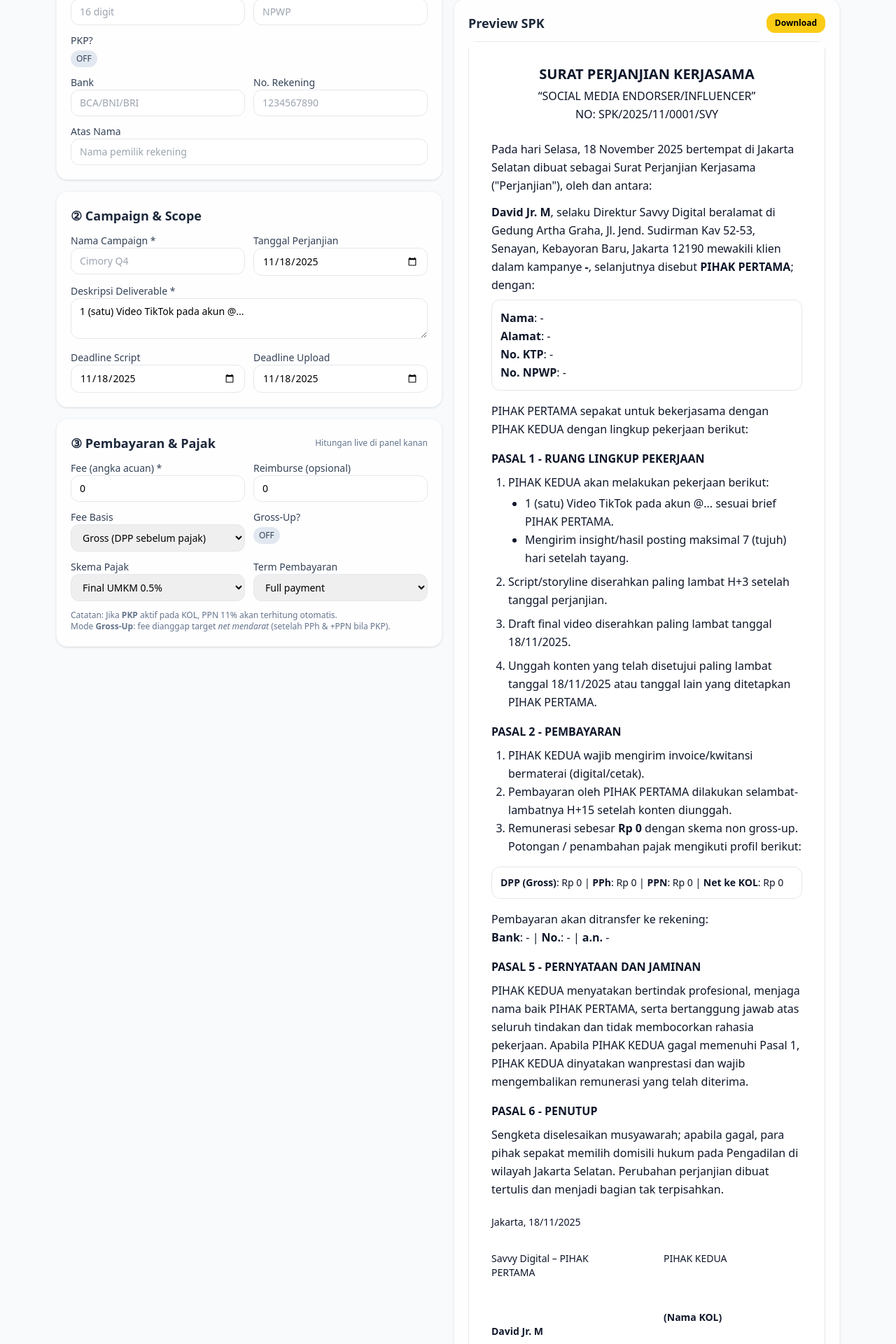
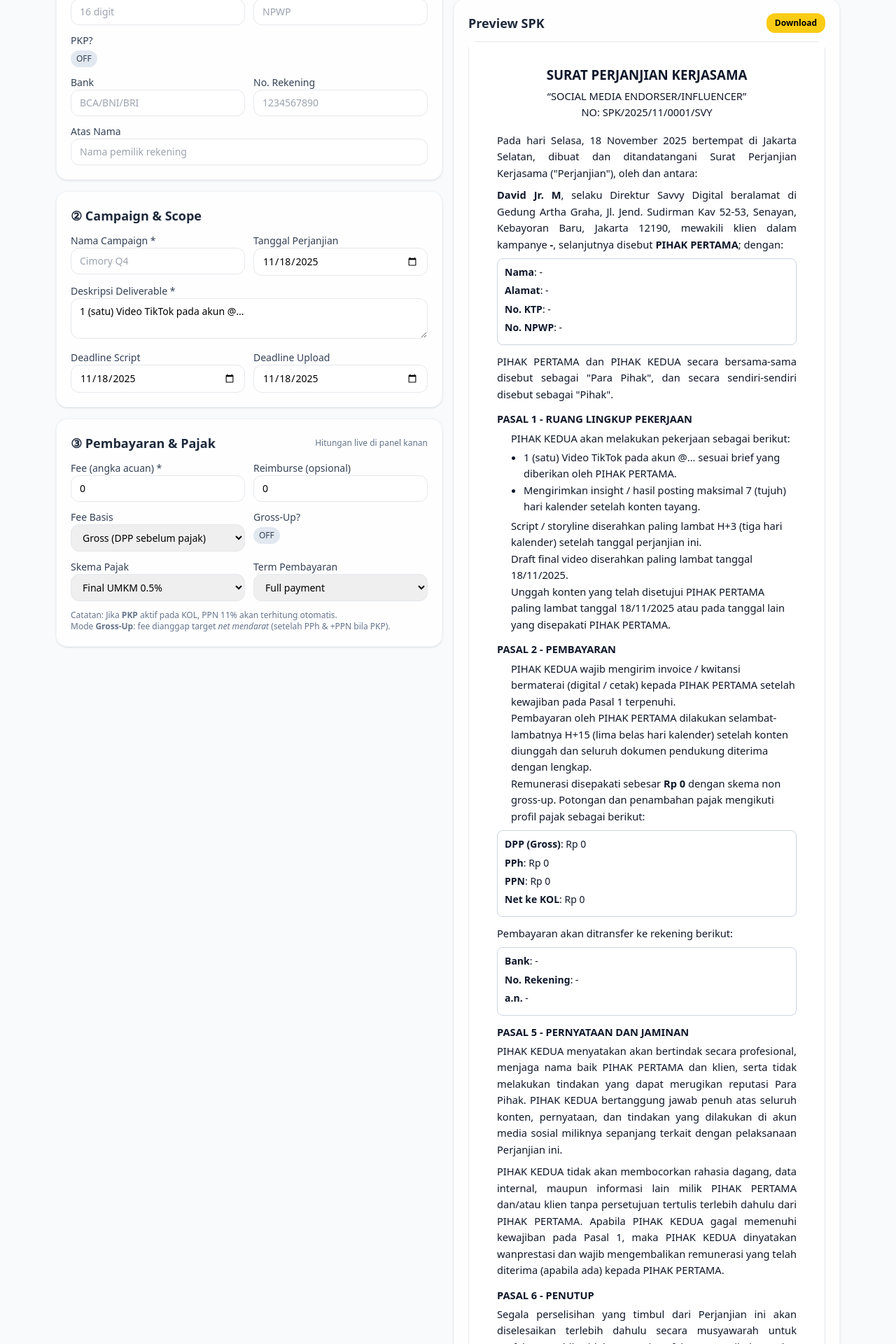
Before and after one commit to savvydigitalid/SPKGenerator, a React (Vite) app: page / in a window 1280 px wide. Shown: the part 340-2260 px from the top of the page at 70% size. Built offline with nearby package versions, Linux system fonts and the light colour scheme.

Commit message:
Refactor SPKPreview component layout and logic
Refactor SPKPreview component for improved readability and structure.

```diff
--- a/src/App.jsx
+++ b/src/App.jsx
@@ -351,41 +351,45 @@ function SPKPreview({ form, amounts }) {
   const seq = useMemo(
     () =>
       form.spkNumber ||
-      makeDocNumber("SPK", nextSequence("spk_seq"), new Date(form.spkIssueDate)),
-    // eslint-disable-next-line react-hooks/exhaustive-deps
-    []
+      makeDocNumber(
+        "SPK",
+        nextSequence("spk_seq"),
+        new Date(form.spkIssueDate)
+      ),
+    [] // freeze di render pertama
   );
   form.spkNumber = seq;
 
+  const issueDate = new Date(form.spkIssueDate);
+
   return (
-    <div className="p-8 text-slate-900 leading-relaxed bg-white">
-      <h2 className="text-center text-xl font-bold mb-1">
-        SURAT PERJANJIAN KERJASAMA
-      </h2>
-      <p className="text-center mb-6">
-        “SOCIAL MEDIA ENDORSER/INFLUENCER”
-        <br />
-        NO: {seq}
-      </p>
-      <p className="mb-3">
+    <div className="spk-print">
+      <h2>SURAT PERJANJIAN KERJASAMA</h2>
+      <div className="spk-subtitle">
+        <span>“SOCIAL MEDIA ENDORSER/INFLUENCER”</span>
+        <span>NO: {seq}</span>
+      </div>
+
+      <p>
         Pada hari{" "}
-        {new Date(form.spkIssueDate).toLocaleDateString("id-ID", {
+        {issueDate.toLocaleDateString("id-ID", {
           weekday: "long",
           day: "2-digit",
           month: "long",
           year: "numeric",
         })}{" "}
-        bertempat di Jakarta Selatan dibuat sebagai Surat Perjanjian Kerjasama
-        ("Perjanjian"), oleh dan antara:
+        bertempat di Jakarta Selatan, dibuat dan ditandatangani Surat
+        Perjanjian Kerjasama (&quot;Perjanjian&quot;), oleh dan antara:
       </p>
-      <p className="mb-2">
+
+      <p>
         <b>David Jr. M</b>, selaku Direktur Savvy Digital beralamat di{" "}
-        {form.companyAddress} mewakili klien dalam kampanye{" "}
+        {form.companyAddress}, mewakili klien dalam kampanye{" "}
         <b>{form.campaignName || "-"}</b>, selanjutnya disebut{" "}
         <b>PIHAK PERTAMA</b>; dengan:
       </p>
 
-      <div className="border rounded-xl p-3 mb-4">
+      <div className="spk-box">
         <p>
           <b>Nama</b>: {form.kolName || "-"}
         </p>
@@ -400,102 +404,152 @@ function SPKPreview({ form, amounts }) {
         </p>
       </div>
 
-      <p className="mb-4">
-        PIHAK PERTAMA sepakat untuk bekerjasama dengan PIHAK KEDUA dengan
-        lingkup pekerjaan berikut:
+      <p>
+        PIHAK PERTAMA dan PIHAK KEDUA secara bersama-sama disebut
+        sebagai &quot;Para Pihak&quot;, dan secara sendiri-sendiri
+        disebut sebagai &quot;Pihak&quot;.
       </p>
 
-      <h3 className="font-semibold mb-2">PASAL 1 - RUANG LINGKUP PEKERJAAN</h3>
-      <ol className="list-decimal ml-6 mb-4">
-        <li className="mb-2">
-          PIHAK KEDUA akan melakukan pekerjaan berikut:
-          <ul className="list-disc ml-6 mt-1">
-            <li>{form.deliverableDesc || "-"} sesuai brief PIHAK PERTAMA.</li>
-            <li>Mengirim insight/hasil posting maksimal 7 (tujuh) hari setelah tayang.</li>
+      <p className="spk-section-title">PASAL 1 - RUANG LINGKUP PEKERJAAN</p>
+      <ol>
+        <li>
+          PIHAK KEDUA akan melakukan pekerjaan sebagai berikut:
+          <ul>
+            <li>
+              {form.deliverableDesc || "-"} sesuai brief yang
+              diberikan oleh PIHAK PERTAMA.
+            </li>
+            <li>
+              Mengirimkan insight / hasil posting maksimal 7 (tujuh)
+              hari kalender setelah konten tayang.
+            </li>
           </ul>
         </li>
-        <li className="mb-2">
-          Script/storyline diserahkan paling lambat H+3 setelah tanggal
-          perjanjian.
+        <li>
+          Script / storyline diserahkan paling lambat H+3 (tiga hari
+          kalender) setelah tanggal perjanjian ini.
         </li>
-        <li className="mb-2">
+        <li>
           Draft final video diserahkan paling lambat tanggal{" "}
-          {new Date(form.uploadDeadline).toLocaleDateString("id-ID")}.
+          {issueDate.toLocaleDateString("id-ID")}.
         </li>
-        <li className="mb-2">
-          Unggah konten yang telah disetujui paling lambat tanggal{" "}
-          {new Date(form.uploadDeadline).toLocaleDateString("id-ID")} atau
-          tanggal lain yang ditetapkan PIHAK PERTAMA.
+        <li>
+          Unggah konten yang telah disetujui PIHAK PERTAMA paling
+          lambat tanggal{" "}
+          {new Date(form.uploadDeadline).toLocaleDateString("id-ID")}{" "}
+          atau pada tanggal lain yang disepakati PIHAK PERTAMA.
         </li>
       </ol>
 
-      <h3 className="font-semibold mb-2">PASAL 2 - PEMBAYARAN</h3>
-      <ol className="list-decimal ml-6 mb-4">
+      <p className="spk-section-title">PASAL 2 - PEMBAYARAN</p>
+      <ol>
         <li>
-          PIHAK KEDUA wajib mengirim invoice/kwitansi bermaterai
-          (digital/cetak).
+          PIHAK KEDUA wajib mengirim invoice / kwitansi bermaterai
+          (digital / cetak) kepada PIHAK PERTAMA setelah kewajiban
+          pada Pasal 1 terpenuhi.
         </li>
         <li>
-          Pembayaran oleh PIHAK PERTAMA dilakukan selambat-lambatnya H+15
-          setelah konten diunggah.
+          Pembayaran oleh PIHAK PERTAMA dilakukan selambat-lambatnya
+          H+15 (lima belas hari kalender) setelah konten diunggah dan
+          seluruh dokumen pendukung diterima dengan lengkap.
         </li>
         <li>
-          Remunerasi sebesar <b>{idr(form.feeInput)}</b> dengan skema{" "}
-          {form.grossUp ? "gross-up (target net)" : "non gross-up"}. Potongan /
-          penambahan pajak mengikuti profil berikut:
+          Remunerasi disepakati sebesar{" "}
+          <b>{idr(form.feeInput)}</b> dengan skema{" "}
+          {form.grossUp
+            ? "gross-up (target net KOL)"
+            : "non gross-up"}. Potongan dan penambahan pajak mengikuti
+          profil pajak sebagai berikut:
         </li>
       </ol>
 
-      <div className="border rounded-xl p-3 mb-4 text-sm">
+      <div className="spk-box">
         <p>
-          <b>DPP (Gross)</b>: {idr(amounts.gross)} | <b>PPh</b>:{" "}
-          {idr(amounts.withholding)} | <b>PPN</b>: {idr(amounts.vatAmount)} |{" "}
+          <b>DPP (Gross)</b>: {idr(amounts.gross)}
+        </p>
+        <p>
+          <b>PPh</b>: {idr(amounts.withholding)}
+        </p>
+        <p>
+          <b>PPN</b>: {idr(amounts.vatAmount)}
+        </p>
+        <p>
           <b>Net ke KOL</b>: {idr(amounts.netToKOL)}
         </p>
       </div>
 
-      <p className="mb-4">
-        Pembayaran akan ditransfer ke rekening:
-        <br />
-        <b>Bank</b>: {form.kolBankName || "-"} | <b>No.</b>:{" "}
-        {form.kolBankAcc || "-"} | <b>a.n.</b>{" "}
-        {form.kolBankHolder || form.kolName || "-"}
+      <p>
+        Pembayaran akan ditransfer ke rekening berikut:
+      </p>
+      <div className="spk-box">
+        <p>
+          <b>Bank</b>: {form.kolBankName || "-"}
+        </p>
+        <p>
+          <b>No. Rekening</b>: {form.kolBankAcc || "-"}
+        </p>
+        <p>
+          <b>a.n.</b> {form.kolBankHolder || form.kolName || "-"}
+        </p>
+      </div>
+
+      <p className="spk-section-title">
+        PASAL 5 - PERNYATAAN DAN JAMINAN
+      </p>
+      <p>
+        PIHAK KEDUA menyatakan akan bertindak secara profesional,
+        menjaga nama baik PIHAK PERTAMA dan klien, serta tidak
+        melakukan tindakan yang dapat merugikan reputasi Para Pihak.
+        PIHAK KEDUA bertanggung jawab penuh atas seluruh konten,
+        pernyataan, dan tindakan yang dilakukan di akun media sosial
+        miliknya sepanjang terkait dengan pelaksanaan Perjanjian ini.
+      </p>
+      <p>
+        PIHAK KEDUA tidak akan membocorkan rahasia dagang, data
+        internal, maupun informasi lain milik PIHAK PERTAMA dan/atau
+        klien tanpa persetujuan tertulis terlebih dahulu dari PIHAK
+        PERTAMA. Apabila PIHAK KEDUA gagal memenuhi kewajiban pada
+        Pasal 1, maka PIHAK KEDUA dinyatakan wanprestasi dan wajib
+        mengembalikan remunerasi yang telah diterima (apabila ada)
+        kepada PIHAK PERTAMA.
       </p>
 
-      <h3 className="font-semibold mb-2">PASAL 5 - PERNYATAAN DAN JAMINAN</h3>
-      <p className="mb-4">
-        PIHAK KEDUA menyatakan bertindak profesional, menjaga nama baik PIHAK
-        PERTAMA, serta bertanggung jawab atas seluruh tindakan dan tidak
-        membocorkan rahasia pekerjaan. Apabila PIHAK KEDUA gagal memenuhi
-        Pasal 1, PIHAK KEDUA dinyatakan wanprestasi dan wajib mengembalikan
-        remunerasi yang telah diterima.
+      <p className="spk-section-title">PASAL 6 - PENUTUP</p>
+      <p>
+        Segala perselisihan yang timbul dari Perjanjian ini akan
+        diselesaikan terlebih dahulu secara musyawarah untuk mufakat.
+        Apabila tidak tercapai mufakat, Para Pihak sepakat untuk
+        memilih domisili hukum tetap pada Pengadilan di wilayah
+        Jakarta Selatan.
+      </p>
+      <p>
+        Perubahan atas Perjanjian ini hanya dapat dilakukan secara
+        tertulis dan ditandatangani oleh Para Pihak, dan menjadi
+        bagian yang tidak terpisahkan dari Perjanjian ini.
       </p>
 
-      <h3 className="font-semibold mb-2">PASAL 6 - PENUTUP</h3>
-      <p className="mb-4">
-        Sengketa diselesaikan musyawarah; apabila gagal, para pihak sepakat
-        memilih domisili hukum pada Pengadilan di wilayah Jakarta Selatan.
-        Perubahan perjanjian dibuat tertulis dan menjadi bagian tak
-        terpisahkan.
-      </p>
-
-      <div className="mt-6 grid grid-cols-2 gap-12 text-sm">
-        <div>
-          <p>Jakarta, {new Date(form.spkIssueDate).toLocaleDateString("id-ID")}</p>
-          <p className="mt-8">Savvy Digital – PIHAK PERTAMA</p>
-          <div className="h-16" />
-          <p className="font-semibold">David Jr. M</p>
+      <div className="spk-signature-row">
+        <div className="spk-signature-block">
+          <p>
+            Jakarta, {issueDate.toLocaleDateString("id-ID")}
+          </p>
+          <p className="spk-signature-label">
+            Savvy Digital – PIHAK PERTAMA
+          </p>
+          <p className="spk-signature-name">David Jr. M</p>
         </div>
-        <div>
+        <div className="spk-signature-block">
           <p>&nbsp;</p>
-          <p className="mt-8">PIHAK KEDUA</p>
-          <div className="h-16" />
-          <p className="font-semibold">{form.kolName || "(Nama KOL)"}</p>
+          <p className="spk-signature-label">PIHAK KEDUA</p>
+          <p className="spk-signature-name">
+            {form.kolName || "(Nama KOL)"}
+          </p>
         </div>
       </div>
     </div>
   );
 }
+
 
 function InvoicePreview({ form, amounts }) {
   const invSeq = useMemo(
```
